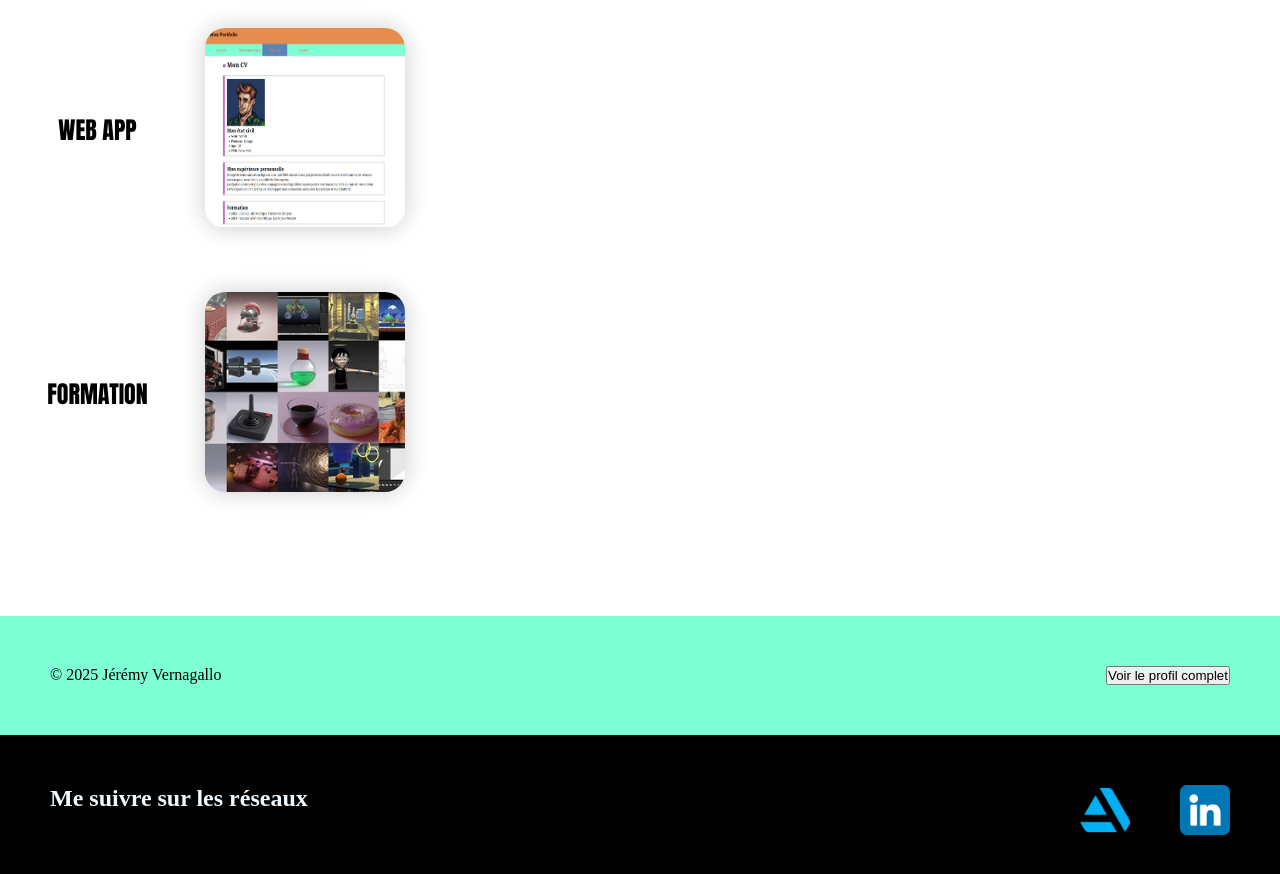
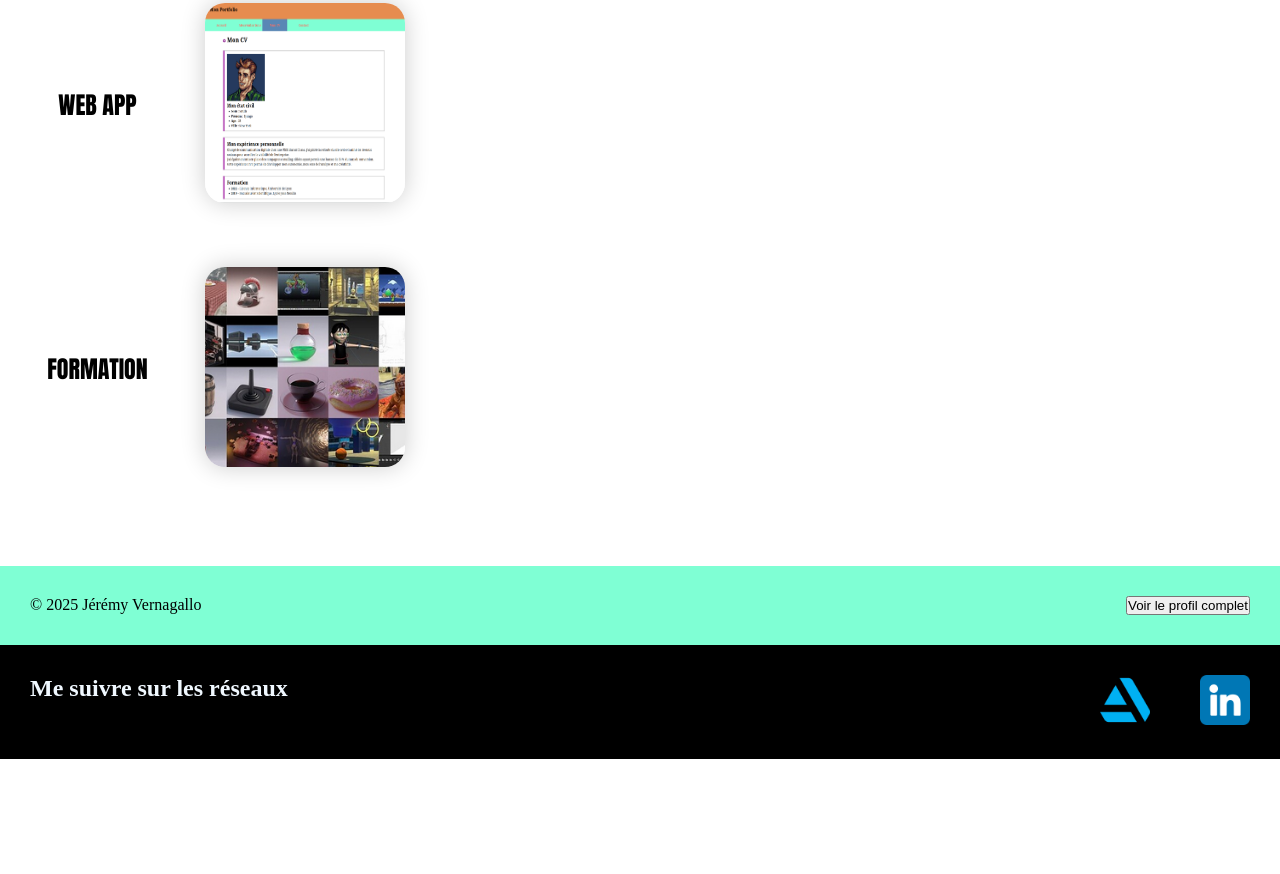
Before and after one commit to Djey013/Book_Website, a plain HTML site: page index.html in a window 1280 px wide. Shown: the part 550-1424 px from the top of the page. After the commit the page ends 1309 px from the top, so only its background shows below. Drawn offline with Linux system fonts and the light colour scheme.

Commit message:
Footer size changed

```diff
--- a/style.css
+++ b/style.css
@@ -8,7 +8,7 @@
     display: flex;
     flex-direction: row;
     gap: 20px;
-    margin-bottom: 100px;
+    margin-bottom: 75px;
 }
 
 .info{
@@ -44,8 +44,8 @@
 }
 
 .footerContainer{
-    padding: 50px;
-    margin-top: 100px;
+    padding: 30px;
+    margin-top: 75px;
     background-color: aquamarine;
 
     display: flex;
@@ -54,7 +54,7 @@
 }
 
 .footer2ndContainer{
-    padding: 50px;
+    padding: 30px;
     background-color: black;
 
     display: flex;
```
